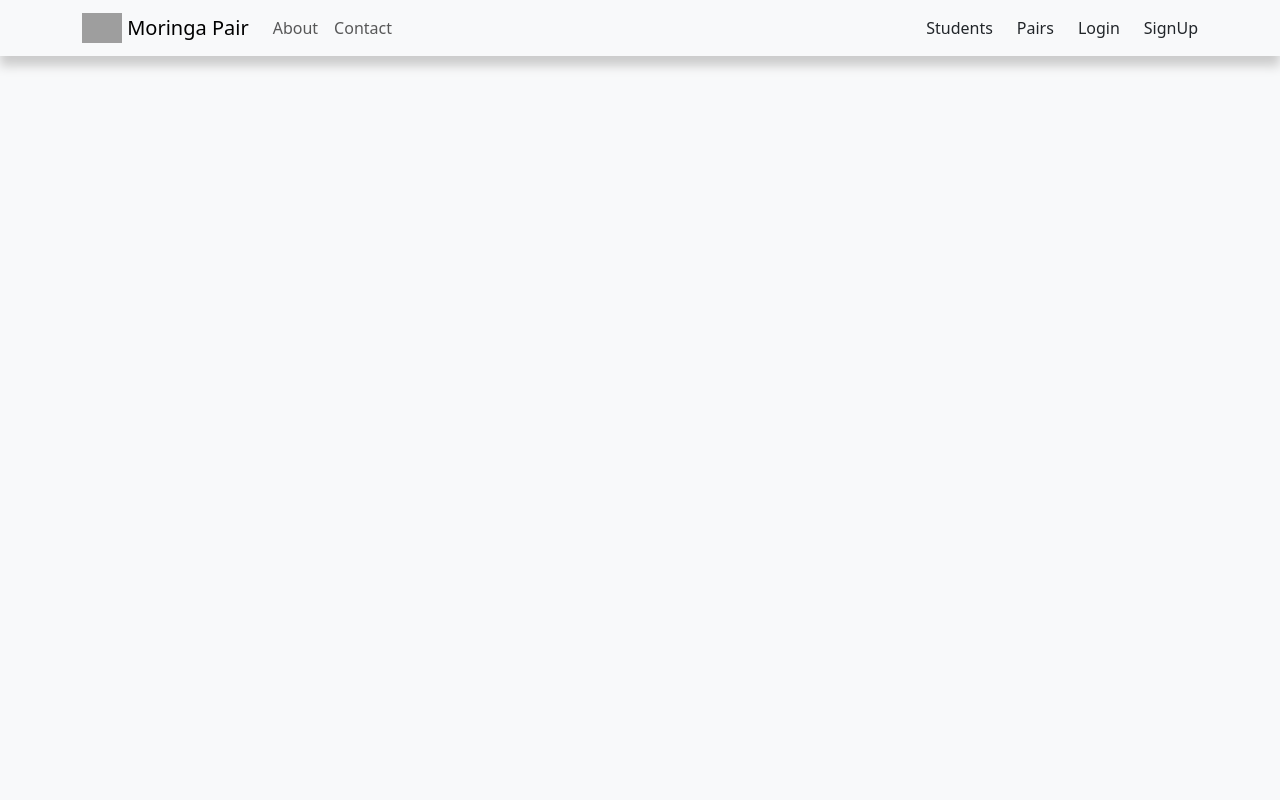
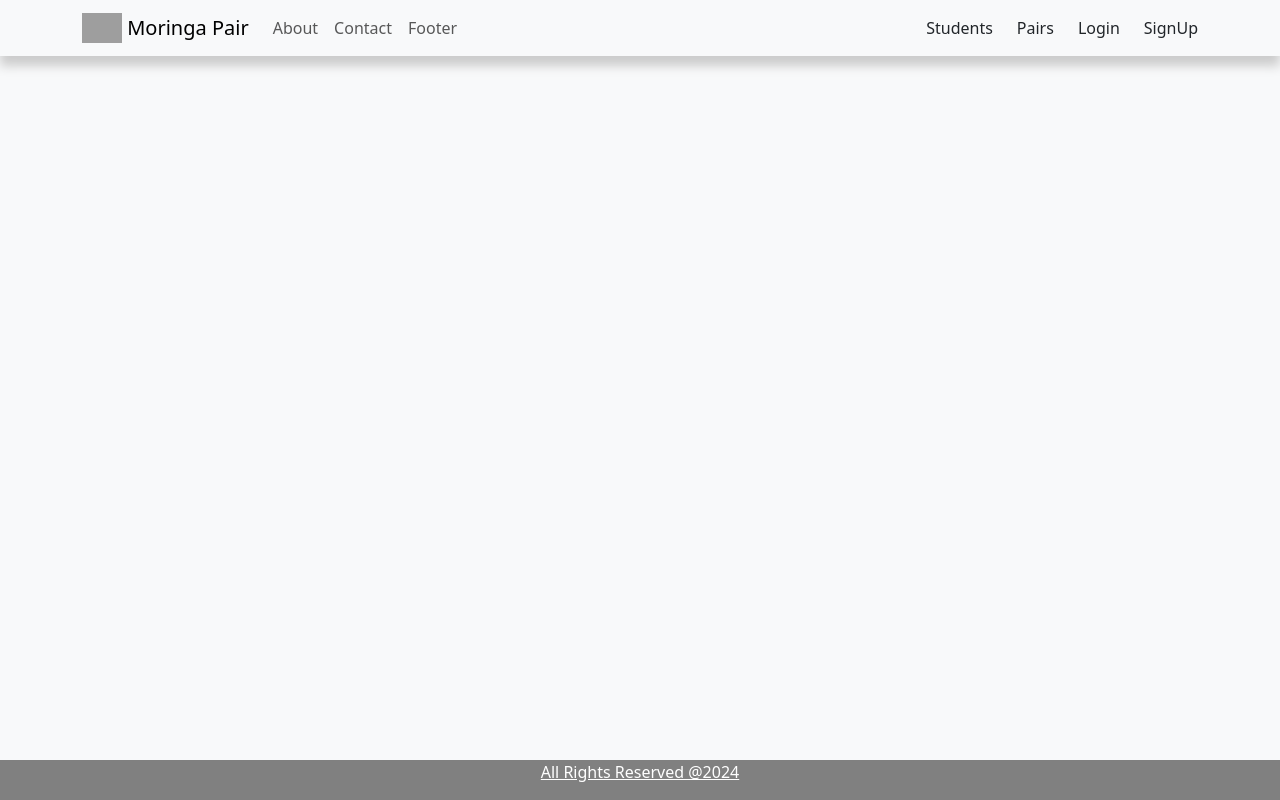
Before and after one commit to alexander784/MoringaPair, a React (Create React App) app in the folder client/: page /footer in a window 1280 px wide. Built offline with nearby package versions, Linux system fonts and the light colour scheme; grey boxes are pictures that could not be loaded.

Commit message:
Create Footer

```diff
--- a/client/src/App.jsx
+++ b/client/src/App.jsx
@@ -8,6 +8,7 @@ import SignUp from "./components/SignUp";
 import StudentsDataGrid from "./pages/StudentsDataGrid";
 import ContactUs from "./components/Contact";
 import Pairs from "./pages/Pairs";
+import Footer from "./components/Footer";
 
 
 
@@ -24,6 +25,8 @@ const App = () => {
         <Route path="/SignUp" element={<SignUp />} />
         <Route path="/students" element={<StudentsDataGrid />} />
         <Route path="/pairs" element={<Pairs />} />
+        <Route path="/footer" element={<Footer />} />
+
 
 
       </Routes>
--- /dev/null
+++ b/client/src/components/Footer.jsx
@@ -0,0 +1,14 @@
+import React from 'react'
+
+
+
+function Footer() {
+  return (
+    <div className='Footer'>
+        <p>All Rights Reserved @2024</p>
+
+    </div>
+  )
+}
+
+export default Footer;
--- a/client/src/components/NavBar.jsx
+++ b/client/src/components/NavBar.jsx
@@ -26,6 +26,9 @@ const NavBar = () => {
           </Link>
           <Link to="/Contact Us" className="nav-link">
             Contact
+          </Link>
+          <Link to="/Footer" className="nav-link">
+            Footer
           </Link>
         </Nav>
 
--- a/client/src/styles.css
+++ b/client/src/styles.css
@@ -11,7 +11,16 @@ background-color: #f8f9fa;
   padding: 180px;
   border-radius: 5px;
 }
-
+.Footer{
+  text-decoration: underline;
+  text-align: center;
+  position: fixed;
+  left: 0;
+  bottom: 0;
+  width: 100%;
+  background-color: gray;
+  color: white;
+}
 .nav-link:hover {
   color: #F77f00;
   text-decoration: underline;
```
